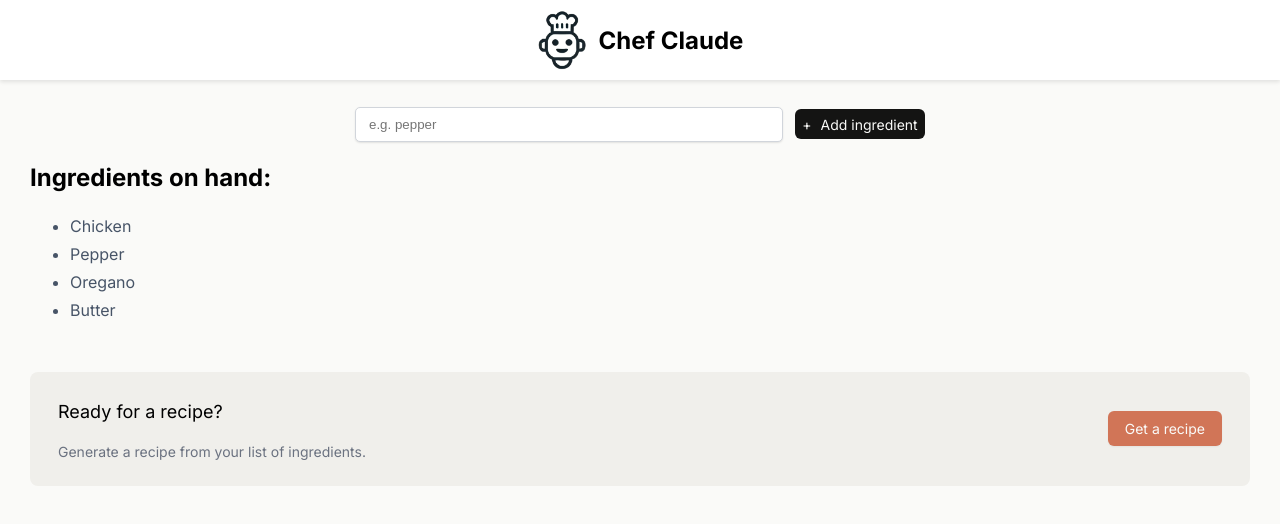
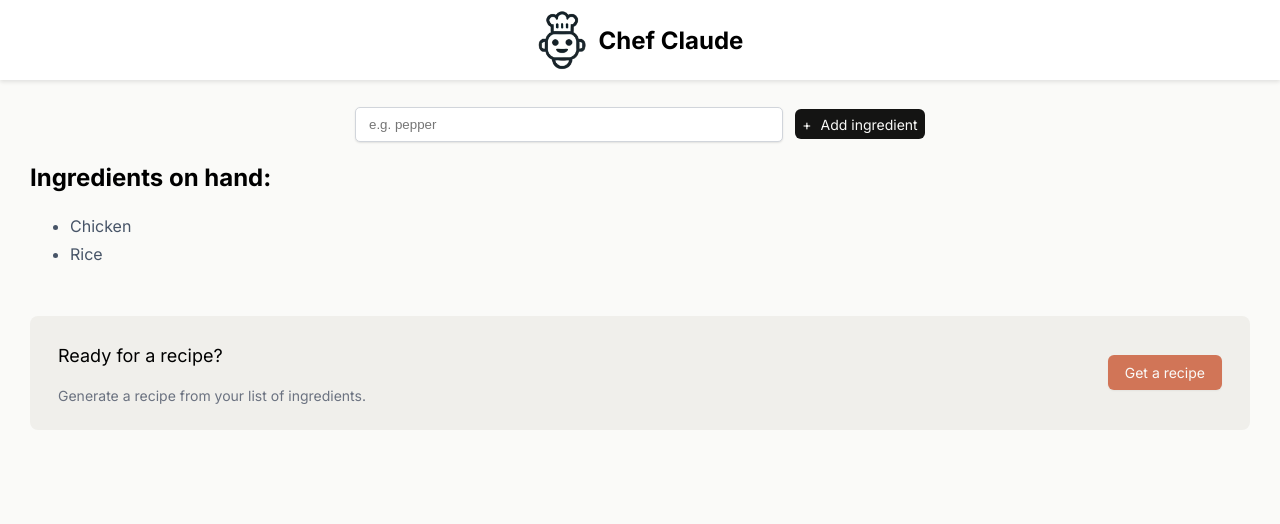
Before and after one commit to mukunda001/React_ion, a React (Vite) app: page / in a window 1280 px wide. Shown: the top 524 px of the page. Built offline with nearby package versions, Linux system fonts and the light colour scheme.

Commit message:
separating components

```diff
--- a/src/Main.jsx
+++ b/src/Main.jsx
@@ -1,11 +1,13 @@
 // src/Main.jsx
 
 import {useState} from "react"
+import ClaudeRecipe from "./components/ClaudeRecipe"
+import IngredientList from "./components/IngredientList"
 
 export default function Main(){
 
     const [recipeShown, setRecipeShown] = useState(false)
-    const ingredients = ["Chicken", "Pepper", "Oregano", "Butter"]
+    const ingredients = ["Chicken", "Rice"]
       const [Ingredients, setIngredients] = useState(ingredients)
 
 
@@ -17,10 +19,6 @@ export default function Main(){
     setIngredients([...Ingredients, newIngredient]);
 
 }
-
-    const listItems =  Ingredients.map((item) => (
-        <li key = {item}> {item} </li>
-    ))
 
     function getRecipe(){
         setRecipeShown(prevstate => true)
@@ -39,50 +37,9 @@ export default function Main(){
     <button> Add ingredient </button>
    </form>
    {
-        Ingredients.length > 3 && <section>
-                <h2>Ingredients on hand:</h2>
-                <ul className="ingredients-list" aria-live="polite">{listItems}</ul>
-                <div className="get-recipe-container">
-                    <div>
-                        <h3>Ready for a recipe?</h3>
-                        <p>Generate a recipe from your list of ingredients.</p>
-                    </div>
-                    <button onClick = {getRecipe} >Get a recipe</button>
-                </div>
-            </section>
+        Ingredients.length > 0 && <IngredientList Ingredients = {Ingredients}
+                                                  getRecipe = {getRecipe}/>
             }
-            { recipeShown?
-            <section>
-                <h2>Chef Claude Recommends:</h2>
-        <article className="suggested-recipe-container" aria-live="polite">
-        <p>Based on the ingredients you have available, I would recommend making a simple a delicious <strong>Beef Bolognese Pasta</strong>. Here is the recipe:</p>
-        <h3>Beef Bolognese Pasta</h3>
-        <strong>Ingredients:</strong>
-        <ul>
-            <li>1 lb. ground beef</li>
-            <li>1 onion, diced</li>
-            <li>3 cloves garlic, minced</li>
-            <li>2 tablespoons tomato paste</li>
-            <li>1 (28 oz) can crushed tomatoes</li>
-            <li>1 cup beef broth</li>
-            <li>1 teaspoon dried oregano</li>
-            <li>1 teaspoon dried basil</li>
-            <li>Salt and pepper to taste</li>
-            <li>8 oz pasta of your choice (e.g., spaghetti, penne, or linguine)</li>
-        </ul>
-        <strong>Instructions:</strong>
-        <ol>
-            <li>Bring a large pot of salted water to a boil for the pasta.</li>
-            <li>In a large skillet or Dutch oven, cook the ground beef over medium-high heat, breaking it up with a wooden spoon, until browned and cooked through, about 5-7 minutes.</li>
-            <li>Add the diced onion and minced garlic to the skillet and cook for 2-3 minutes, until the onion is translucent.</li>
-            <li>Stir in the tomato paste and cook for 1 minute.</li>
-            <li>Add the crushed tomatoes, beef broth, oregano, and basil. Season with salt and pepper to taste.</li>
-            <li>Reduce the heat to low and let the sauce simmer for 15-20 minutes, stirring occasionally, to allow the flavors to meld.</li>
-            <li>While the sauce is simmering, cook the pasta according to the package instructions. Drain the pasta and return it to the pot.</li>
-            <li>Add the Bolognese sauce to the cooked pasta and toss to combine.</li>
-            <li>Serve hot, garnished with additional fresh basil or grated Parmesan cheese if desired.</li>
-        </ol>
-    </article>
-            </section>: null}
+            { recipeShown? <ClaudeRecipe/> : null}
    </main>
     )}
--- /dev/null
+++ b/src/components/ClaudeRecipe.jsx
@@ -0,0 +1,36 @@
+export default function ClaudeRecipe(){
+    return(
+             <section>
+                <h2>Chef Claude Recommends:</h2>
+        <article className="suggested-recipe-container" aria-live="polite">
+        <p>Based on the ingredients you have available, I would recommend making a simple a delicious <strong>Beef Bolognese Pasta</strong>. Here is the recipe:</p>
+        <h3>Beef Bolognese Pasta</h3>
+        <strong>Ingredients:</strong>
+        <ul>
+            <li>1 lb. ground beef</li>
+            <li>1 onion, diced</li>
+            <li>3 cloves garlic, minced</li>
+            <li>2 tablespoons tomato paste</li>
+            <li>1 (28 oz) can crushed tomatoes</li>
+            <li>1 cup beef broth</li>
+            <li>1 teaspoon dried oregano</li>
+            <li>1 teaspoon dried basil</li>
+            <li>Salt and pepper to taste</li>
+            <li>8 oz pasta of your choice (e.g., spaghetti, penne, or linguine)</li>
+        </ul>
+        <strong>Instructions:</strong>
+        <ol>
+            <li>Bring a large pot of salted water to a boil for the pasta.</li>
+            <li>In a large skillet or Dutch oven, cook the ground beef over medium-high heat, breaking it up with a wooden spoon, until browned and cooked through, about 5-7 minutes.</li>
+            <li>Add the diced onion and minced garlic to the skillet and cook for 2-3 minutes, until the onion is translucent.</li>
+            <li>Stir in the tomato paste and cook for 1 minute.</li>
+            <li>Add the crushed tomatoes, beef broth, oregano, and basil. Season with salt and pepper to taste.</li>
+            <li>Reduce the heat to low and let the sauce simmer for 15-20 minutes, stirring occasionally, to allow the flavors to meld.</li>
+            <li>While the sauce is simmering, cook the pasta according to the package instructions. Drain the pasta and return it to the pot.</li>
+            <li>Add the Bolognese sauce to the cooked pasta and toss to combine.</li>
+            <li>Serve hot, garnished with additional fresh basil or grated Parmesan cheese if desired.</li>
+        </ol>
+    </article>
+            </section>
+    )
+}
--- /dev/null
+++ b/src/components/IngredientList.jsx
@@ -0,0 +1,23 @@
+// IngredientList.jsx
+
+export default function IngredientList(props){
+
+        const listItems =  props.Ingredients.map((item) => (
+        <li key = {item}> {item} </li>
+    ))
+
+    return(
+
+        <section>
+                <h2>Ingredients on hand:</h2>
+                <ul className="ingredients-list" aria-live="polite">{listItems}</ul>
+                <div className="get-recipe-container">
+                    <div>
+                        <h3>Ready for a recipe?</h3>
+                        <p>Generate a recipe from your list of ingredients.</p>
+                    </div>
+                    <button onClick = {props.getRecipe} >Get a recipe</button>
+                </div>
+            </section>
+    )
+}
```
